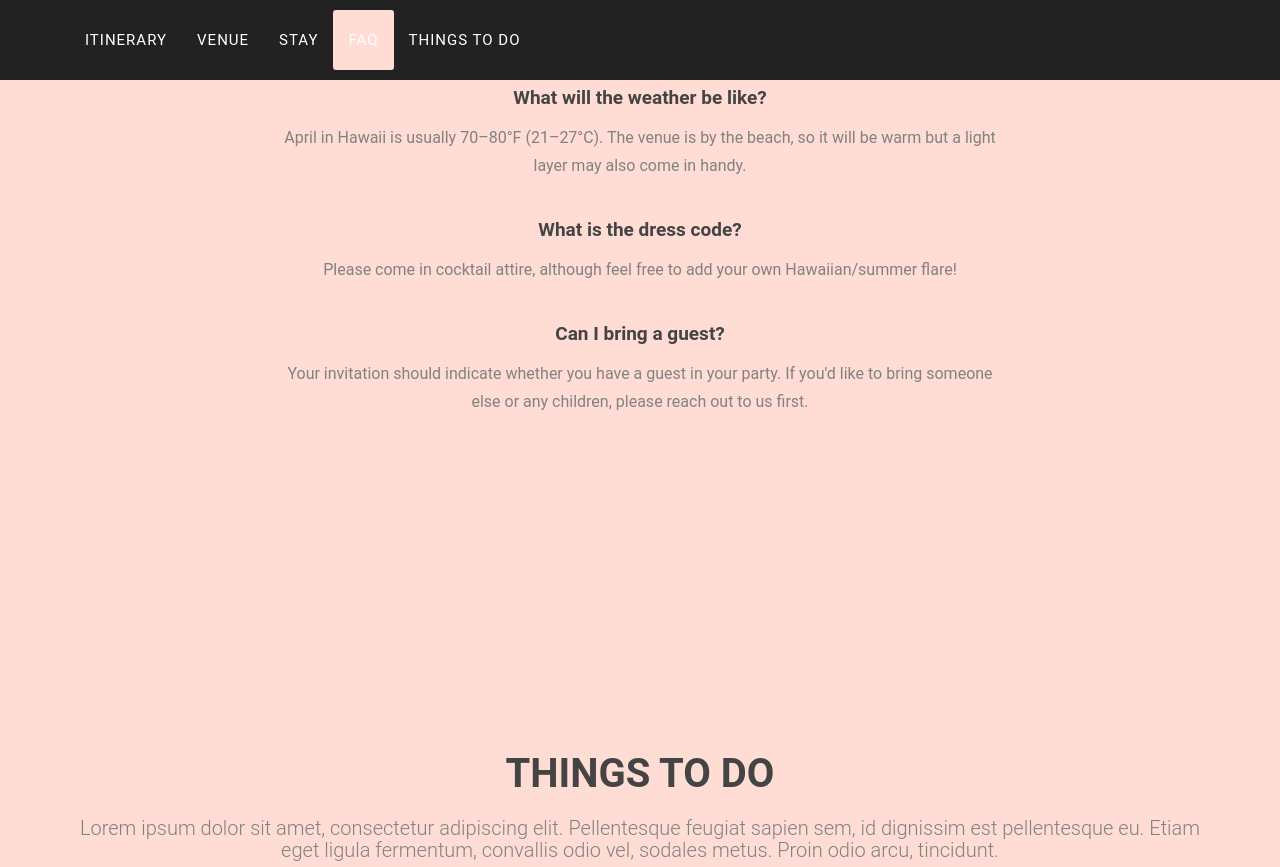
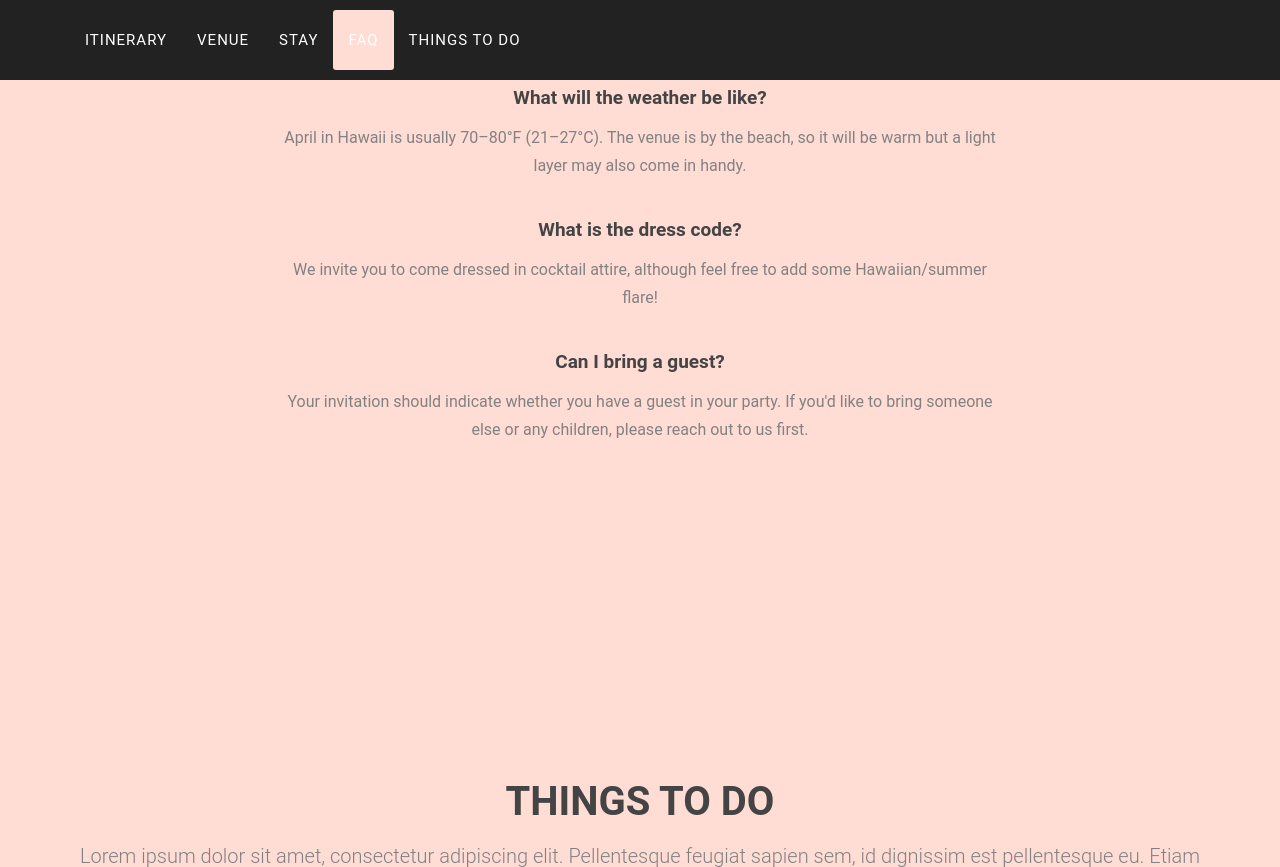
Before and after one commit to ceciliaxli/wedding-website, a Jekyll site: the page built from index.html, in a window 1280 px wide and 900 px high, scrolled down 4637 px, cut to the strip 0-867 px from the top of the window. Built offline with Jekyll 4.4.1, drawn with Linux system fonts in a browser that asks for light colours; some web fonts are replaced.

Commit message:
Update FAQ.html

```diff
--- a/_includes/en_data/FAQ.html
+++ b/_includes/en_data/FAQ.html
@@ -12,7 +12,7 @@
             <h4 class="service-heading">What will the weather be like?</h4>
             <p class="largepad text-muted">April in Hawaii is usually 70–80°F (21–27°C). The venue is by the beach, so it will be warm but a light layer may also come in handy.</p>
             <h4 class="service-heading">What is the dress code?</h4>
-            <p class="largepad text-muted">Please come in cocktail attire, although feel free to add your own Hawaiian/summer flare!</p>
+            <p class="largepad text-muted">We invite you to come dressed in cocktail attire, although feel free to add some Hawaiian/summer flare!</p>
             <h4 class="service-heading">Can I bring a guest?</h4>
             <p class="largepad text-muted">Your invitation should indicate whether you have a guest in your party. If you'd like to bring someone else or any children, please reach out to us first.</p>
            </div>
```
